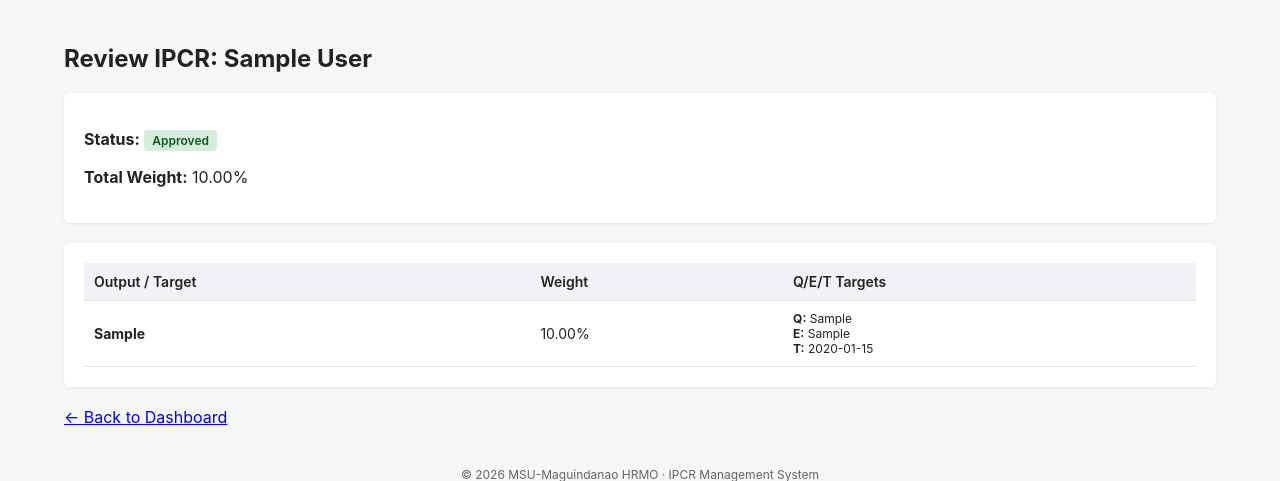
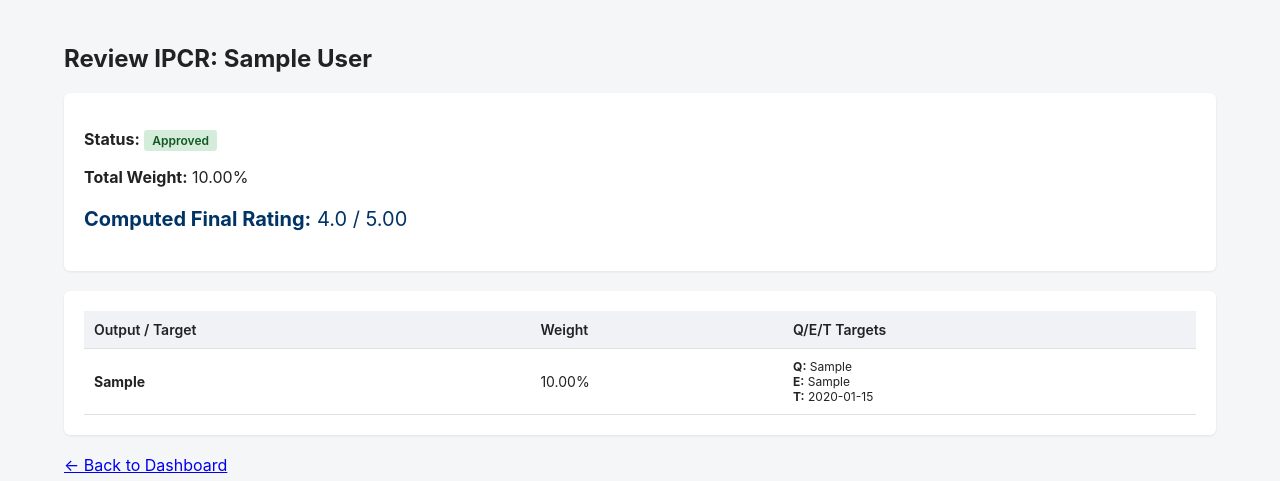
Before and after one commit to Naffi92/IPCR-System, a Django app: page /supervisor/review/1/ in a window 1280 px wide. Shown: the part 97-578 px from the top of the page. Run offline with Django 5.2, Linux system fonts and the light colour scheme; a user stored in the database is signed in; tables that the repository leaves empty hold one stand-in row (values such as "Sample post").

Commit message:
Fix Decimal-float type error and display computed final rating

```diff
--- a/core/admin.py
+++ b/core/admin.py
@@ -59,10 +59,14 @@ class IPCRTargetInline(admin.TabularInline):
 
 @admin.register(IPCR)
 class IPCRAdmin(admin.ModelAdmin):
-    list_display = ('employee', 'rating_period', 'status', 'main_appraiser', 'final_rating')
+    list_display = ('employee', 'rating_period', 'status', 'main_appraiser', 'display_final_rating')
     list_filter = ('status', 'rating_period')
     search_fields = ('employee__employee_id', 'employee__user__username')
     inlines = [IPCRTargetInline]
+
+    @admin.display(description='Final Rating')
+    def display_final_rating(self, obj):
+        return obj.final_rating
 
 
 @admin.register(BehavioralDimension)
--- a/core/models.py
+++ b/core/models.py
@@ -186,10 +186,10 @@ class IPCR(models.Model):
         targets = self.targets.all()
         if not targets:
             return None
-        total_weight = sum(t.weight for t in targets)
+        total_weight = sum(float(t.weight) for t in targets) # Cast to float
         if total_weight == 0:
             return None
-        weighted_sum = sum((t.average_rating or 0) * t.weight for t in targets)
+        weighted_sum = sum((t.average_rating or 0) * float(t.weight) for t in targets) # Cast to float
         return round(weighted_sum / total_weight, 2)
 
 
--- a/templates/core/appraise_ipcr.html
+++ b/templates/core/appraise_ipcr.html
@@ -7,6 +7,11 @@
 <div class="card">
     <p><strong>Period:</strong> {{ ipcr.rating_period.name }}</p>
     <p><strong>Status:</strong> <span class="badge badge-green">{{ ipcr.get_status_display }}</span></p>
+    {% if ipcr.final_rating %}
+        <p style="font-size: 20px; color: #003366;">
+            <strong>Computed Final Rating:</strong> {{ ipcr.final_rating }} / 5.00
+        </p>
+    {% endif %}
 </div>
 
 <div class="card">
--- a/templates/core/my_ipcr.html
+++ b/templates/core/my_ipcr.html
@@ -29,6 +29,11 @@
         <p style="color: red; font-weight: bold;">Warning: Total weight exceeds 100%. Please adjust your targets.</p>
     {% elif total_weight < 100 and targets %}
         <p style="color: #856404; font-weight: bold;">Note: Total weight is under 100%.</p>
+    {% endif %}
+    {% if ipcr.status == 'appraised' or ipcr.status == 'approved' %}
+        <p style="font-size: 20px; color: #003366;">
+            <strong>Final Rating:</strong> {{ ipcr.final_rating|default:"Pending" }} / 5.00
+        </p>
     {% endif %}
 </div>
 
--- a/templates/core/review_ipcr.html
+++ b/templates/core/review_ipcr.html
@@ -12,6 +12,11 @@
         {% endif %}
     </p>
     <p><strong>Total Weight:</strong> {{ total_weight }}%</p>
+    {% if ipcr.final_rating %}
+        <p style="font-size: 20px; color: #003366;">
+            <strong>Computed Final Rating:</strong> {{ ipcr.final_rating }} / 5.00
+        </p>
+    {% endif %}
 </div>
 
 <div class="card">
```
